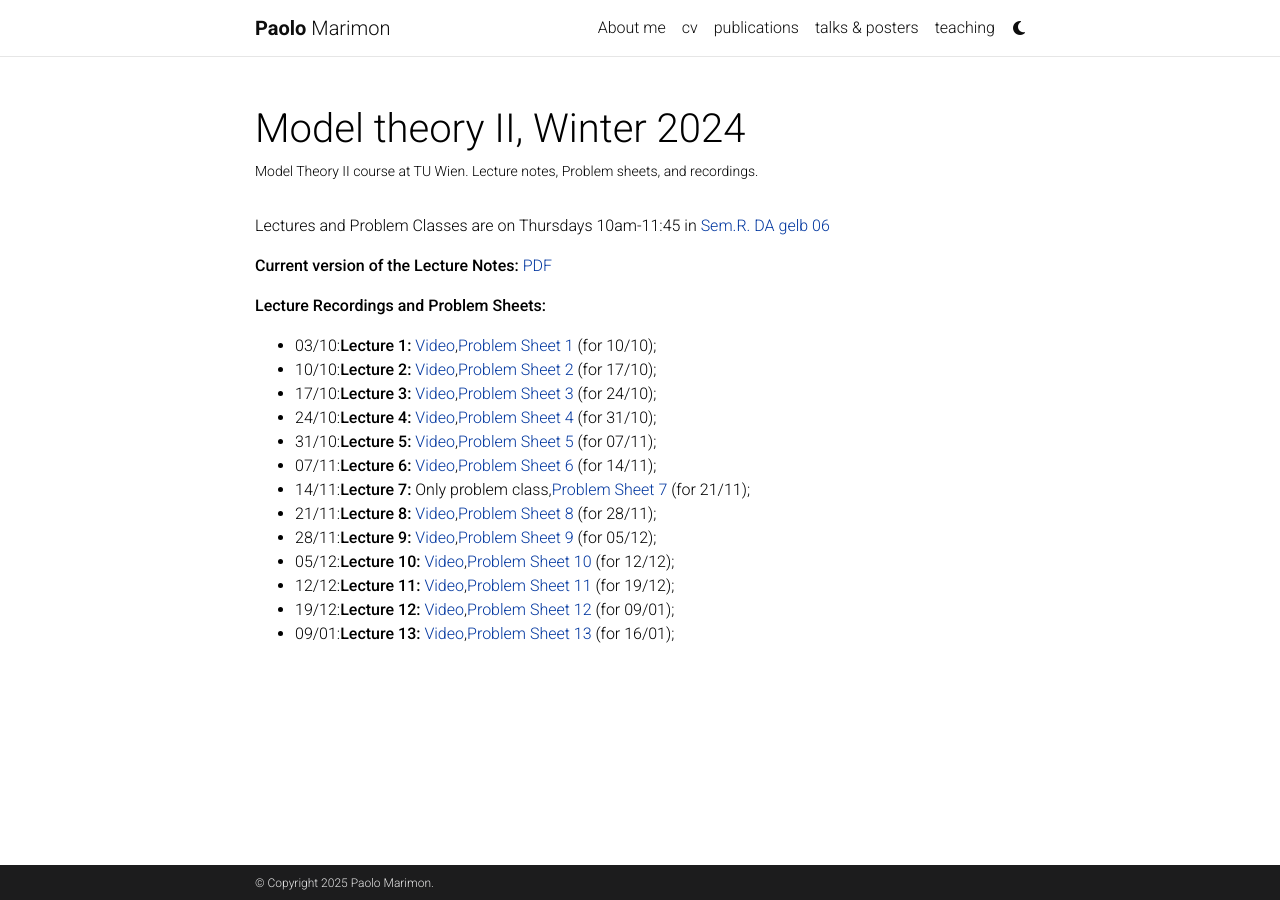
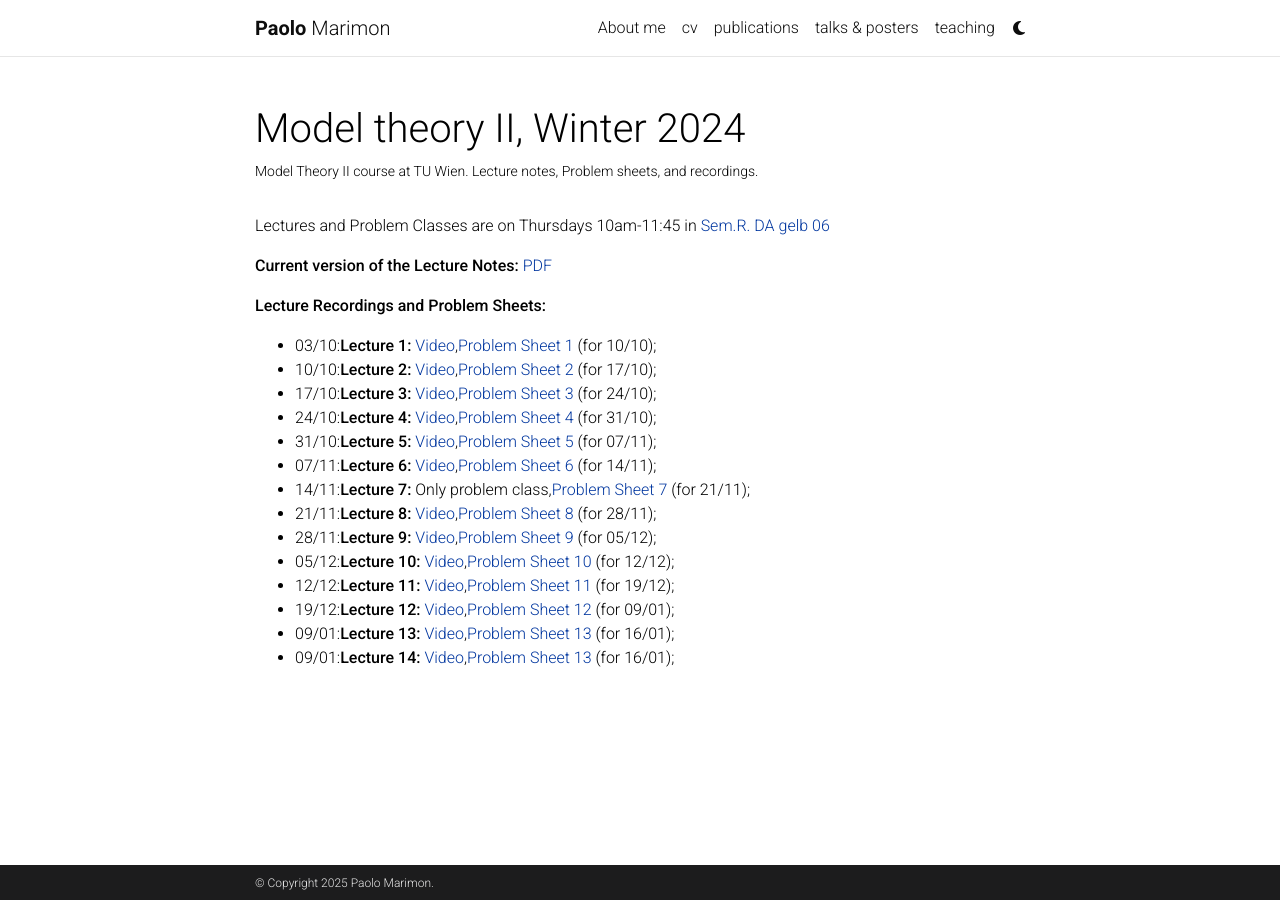
Before and after one commit to paolomarimon/paolomarimon.github.io, a Jekyll site: the page built from _projects/MTII2024.md, in a window 1280 px wide. Built offline with Jekyll 4.4.1, drawn with Linux system fonts in a browser that asks for light colours; comment, search, counter and statistics services are not loaded; a style sheet for code colours, icons or effects is not loaded.

Commit message:
Update MTII2024.md

```diff
--- a/_projects/MTII2024.md
+++ b/_projects/MTII2024.md
@@ -26,3 +26,4 @@
 * 12/12:**Lecture 11:** [Video](https://youtu.be/M2OhQgLZGKE),[Problem Sheet 11](https://paolomarimon.github.io/assets/pdf/MTII24/MT2PS11.pdf) (for 19/12);
 * 19/12:**Lecture 12:** [Video](https://youtu.be/BfUJTHTvGaU),[Problem Sheet 12](https://paolomarimon.github.io/assets/pdf/MTII24/MT2PS12.pdf) (for 09/01);
 * 09/01:**Lecture 13:** [Video](https://youtu.be/1VdIWkHrVQ0),[Problem Sheet 13](https://paolomarimon.github.io/assets/pdf/MTII24/MT2PS13.pdf) (for 16/01);
+* 09/01:**Lecture 14:** [Video](https://youtu.be/SSIIOQsjM-s),[Problem Sheet 13](https://paolomarimon.github.io/assets/pdf/MTII24/MT2PS14.pdf) (for 16/01);
```
